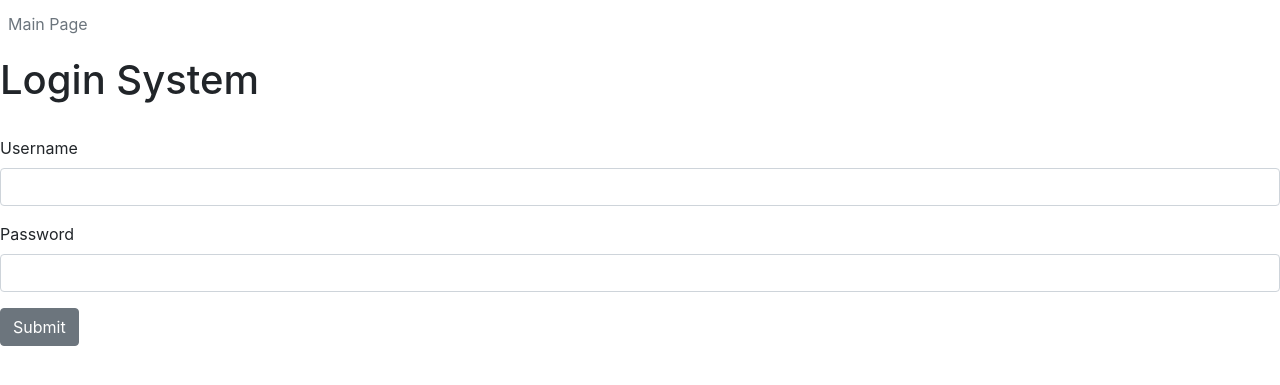
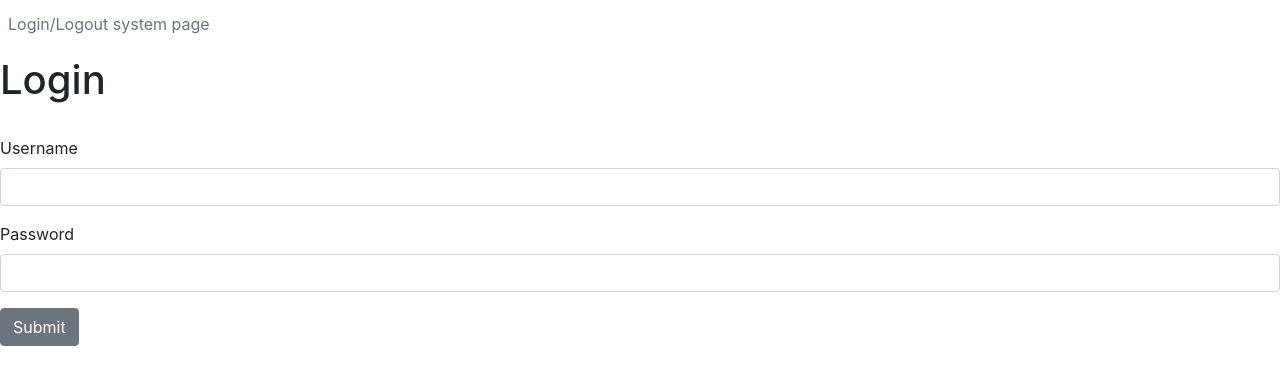
Before and after one commit to DmitrySavinskikh/healthy_diet, a Django app: page /login_system/login_user in a window 1280 px wide. Shown: the top 385 px of the page. Run offline with Django 4.2, Linux system fonts and the light colour scheme.

Commit message:
logout system and fix some mistakes

```diff
--- /dev/null
+++ b/healthy_diet/login_system/templates/authenticate/login.html
@@ -0,0 +1,38 @@
+{% extends 'main/base.html' %}
+
+{% block title%}
+Login
+{% endblock %}
+
+{% block topline%}
+    <div class="nav-scroller py-1 mb-2">
+        <nav class="nav d-flex justify-content-between">
+            <a class="p-2 text-muted" href="{% url 'login_system' %}">Login/Logout system page</a>
+        </nav>
+    </div>
+{% endblock %}
+
+{% block mainbody %}
+
+	<h1>Login</h1>
+<br/>
+		<form action="" method=POST>
+			{% csrf_token %}
+
+		<form>
+  <div class="mb-3">
+    <label for="exampleInputEmail1" class="form-label">Username</label>
+    <input type="text" class="form-control" name="username" aria-describedby="emailHelp">
+
+  </div>
+  <div class="mb-3">
+    <label for="exampleInputPassword1" class="form-label">Password</label>
+    <input type="password" class="form-control" name="password">
+  </div>
+			<input type="submit" value="Submit" class="btn btn-secondary">
+
+		</form>
+
+
+<br/><br/>
+{% endblock %}
--- a/healthy_diet/login_system/templates/authenticate/login_system.html
+++ /dev/null
@@ -1,62 +0,0 @@
-{% extends 'main/base.html' %}
-
-{% block title%}
-All Information
-{% endblock %}
-
-{% block topline%}
-    <div class="nav-scroller py-1 mb-2">
-        <nav class="nav d-flex justify-content-between">
-            <a class="p-2 text-muted" href="{% url 'home' %}">Main Page</a>
-        </nav>
-    </div>
-{% endblock %}
-
-{% block mainbody %}
-
-	<h1>Login System</h1>
-<br/>
-		<form action="" method=POST>
-			{% csrf_token %}
-
-		<form>
-  <div class="mb-3">
-    <label for="exampleInputEmail1" class="form-label">Username</label>
-    <input type="text" class="form-control" name="username" aria-describedby="emailHelp">
-
-  </div>
-  <div class="mb-3">
-    <label for="exampleInputPassword1" class="form-label">Password</label>
-    <input type="password" class="form-control" name="password">
-  </div>
-			<input type="submit" value="Submit" class="btn btn-secondary">
-
-		</form>
-
-
-<br/><br/>
-{% endblock %}
-
-
-
-<!--
-<!DOCTYPE html>
-<html lang="en">
-<head>
-    <meta charset="UTF-8">
-    <meta http-equiv="X-UA-Compatible" content="IE=edge">
-    <meta name="viewport" content="width=device-width, initial-scale=1.0">
-    <link rel="stylesheet" href="https://cdn.jsdelivr.net/npm/bootstrap@4.3.1/dist/css/bootstrap.min.css" integrity="sha384-ggOyR0iXCbMQv3Xipma34MD+dH/1fQ784/j6cY/iJTQUOhcWr7x9JvoRxT2MZw1T" crossorigin="anonymous">
-    <title>Login System</title>
-</head>
-<body>
-    <div class="nav-scroller py-1 mb-2">
-        <nav class="nav d-flex justify-content-between">
-            <a class="p-2 text-muted" href="{% url 'home' %}">Main Page</a>
-        </nav>
-    </div>
-    <h1>Login System</h1>
-    <a class="p-2 text-muted" href="">Log In</a>
-    <a class="p-2 text-muted" href="">Log Out</a>
-</body>
-</html>  -->
--- a/healthy_diet/login_system/urls.py
+++ b/healthy_diet/login_system/urls.py
@@ -3,5 +3,7 @@ from . import views
 
 
 urlpatterns = [
-    path('login_user', views.login_user, name='login_system')
+    path('first_page', views.goto_firstpage, name='login_system'),
+    path('login_user', views.login_user, name='login_user'),
+    path('logout_user', views.logout_user, name='logout_user'),
 ]
--- a/healthy_diet/login_system/views.py
+++ b/healthy_diet/login_system/views.py
@@ -3,25 +3,25 @@ from django.contrib.auth import authenticate, login, logout
 from django.contrib import messages
 
 
+def goto_firstpage(request):
+    return render(request, 'authenticate/first_page_login.html')
+
 def login_user(request):
-    print('YES1')
     if request.method == "POST":
-        print('YES2')
         username = request.POST["username"]
         password = request.POST["password"]
-        print('YES3')
         user = authenticate(request, username=username, password=password)
-        print('YES4')
         if user is not None:
-            print('YES5')
             login(request, user)
-            print('YES6')
             return redirect('home')
         else:
-            print('YES7')
             messages.success(request, ("It is not correct, Try again"))
-            return redirect('login_system')
+            return redirect('login_user')
     else:
-        print('YES8')
         messages.success(request, ("It is not correct, Try again"))
-        return render(request, 'authenticate/login_system.html', {})
+        return render(request, 'authenticate/login.html', {})
+
+def logout_user(request):
+    logout(request)
+    messages.success(request, ("Yoy were logged out!"))
+    return redirect('home')
--- a/healthy_diet/main/templates/main/all_data.html
+++ b/healthy_diet/main/templates/main/all_data.html
@@ -7,7 +7,7 @@ All Information
 {% block topline%}
     <div class="nav-scroller py-1 mb-2">
         <nav class="nav d-flex justify-content-between">
-            <a class="p-2 text-muted" href="{% url 'home' %}">Main Page</a>
+            <a class="p-2 text-muted" href="{% url 'home' %}">{{ title }}</a>
         </nav>
     </div>
 {% endblock %}
--- a/healthy_diet/main/templates/main/index.html
+++ b/healthy_diet/main/templates/main/index.html
@@ -11,11 +11,15 @@
         <a class="p-2 text-muted" href="{% url 'all_data' %}">Data about previous days</a>
         <a class="p-2 text-muted" href="{% url 'create' %}">Add data</a>
         <a class="p-2 text-muted" href="{% url 'login_system' %}">log in/log out</a>
+
     </nav>
     </div>
 {% endblock %}
 
 {% block mainbody %}
+    {% if user.is_authenticated %}
+        <p>Welcome {{ user.username }} !!!</p>
+    {% endif %}
     <h1>Main Page</h1>
     <p>This is main page, there are links with other pages</p>
 {% endblock %}
--- a/healthy_diet/main/urls.py
+++ b/healthy_diet/main/urls.py
@@ -1,11 +1,12 @@
 from django.contrib import admin
 from django.urls import path
 from . import views
+from login_system import views as views_log_syst
 
 
 urlpatterns = [
     path('', views.index, name='home'),
-    path('login_system', views.login_system, name='login_system'),
+    path('login_system', views_log_syst.goto_firstpage, name='login_system'),
     path('all_data', views.all_data, name='all_data'),
     path('create', views.create, name='create')
 ]
```
Also changed, not shown: healthy_diet/login_system/templates/authenticate/first_page_login.html (added, +23 -0 lines), healthy_diet/login_system/templates/authenticate/logout.html (added, +17 -0 lines), healthy_diet/main/views.py (+3 -6 lines).
